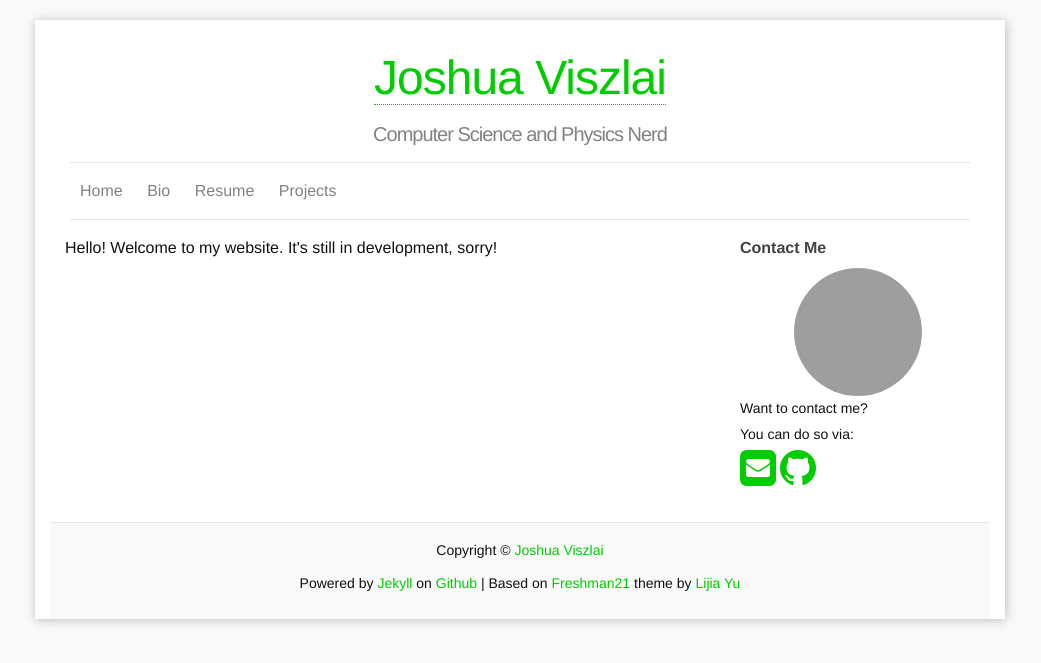
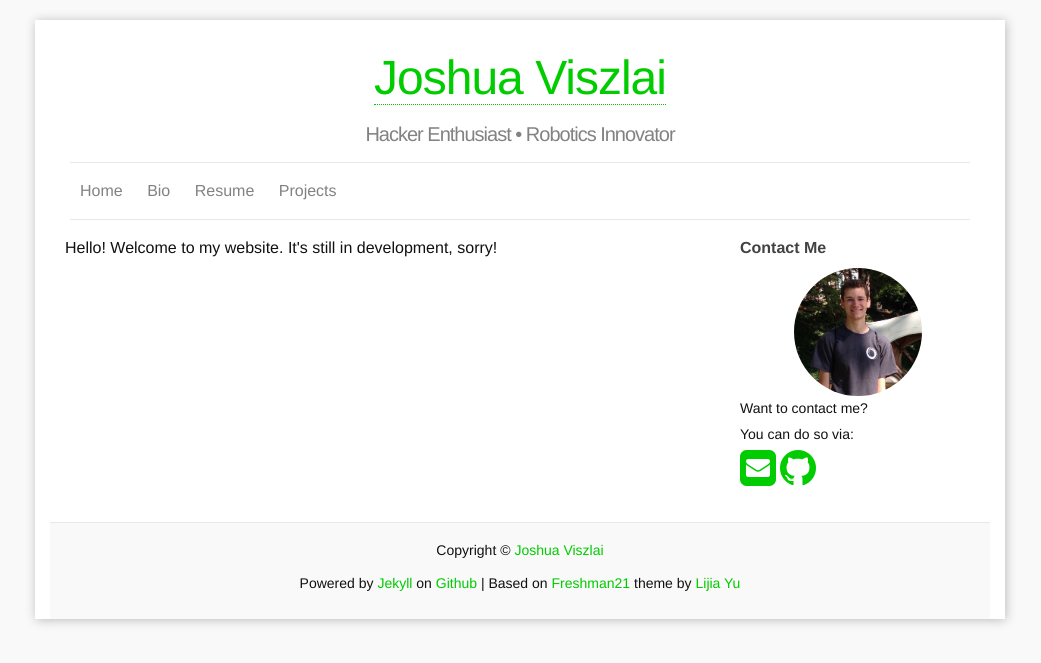
Before and after one commit to jviszlai/jviszlai.github.io, a Jekyll site: the page built from index.html, in a window 1280 px wide. Shown: the top 663 px of the page, without its empty margins (120-1161 px from the left). Built offline with Jekyll 4.4.1, drawn with Linux system fonts in a browser that asks for light colours; grey boxes are pictures that could not be loaded.

Commit message:
changed tagline and added photos

```diff
--- a/_config.yml
+++ b/_config.yml
@@ -1,6 +1,6 @@
 ### Site info:
 title: Joshua Viszlai
-tagline: Computer Science and Physics Nerd
+tagline: "Hacker Enthusiast • Robotics Innovator"
 author: Joshua Viszlai
 email: viszlai@gatech.edu
 baseurl: "" # the subpath of your site, e.g. /blog/
@@ -14,7 +14,7 @@ resumeImage: "/downloads/ResumeImage.jpg"
 resumePDF: "/downloads/Resume.pdf"
 favicon: "/images/favicon2.ico"
 contactme: Want to contact me?  # these are shown on aboutme-sidebar.
-contactme_photo: https://i.imgur.com/Mdc4szJl.jpg # your photo.
+contactme_photo: "/downloads/WebsitePhoto2.jpg" # your photo.
 google_analytics_key: UA-85093921-1 # put YOUR key here to enable tracking! (blank to disable)
 fontAwesome: "/font-awesome-4.6.3/css/font-awesome.min.css"
 
```
Also changed, not shown: b_bio.md (+2 -1 lines), downloads/WebsitePhoto2.jpg (added), 9 other files.
